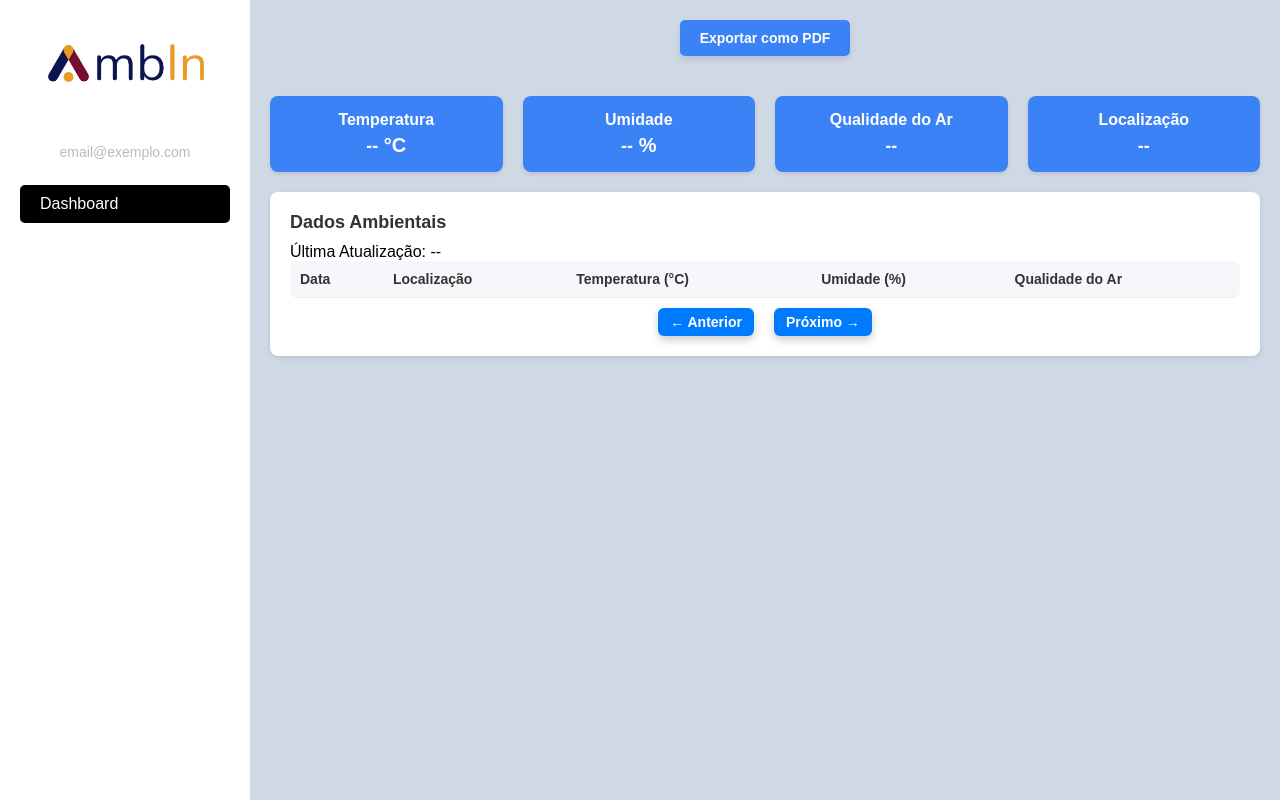
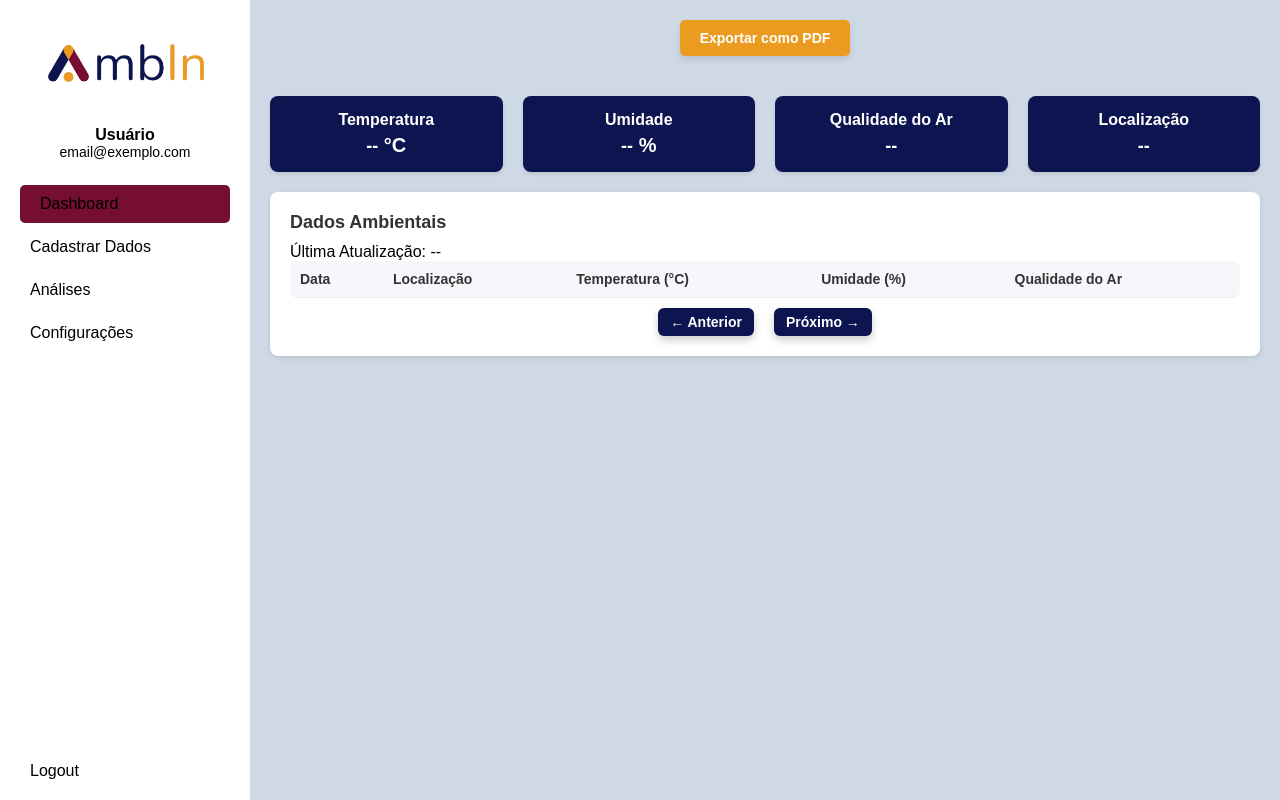
Before and after one commit to Gustavofpsilva/startup, a website: page dashboard.html in a window 1280 px wide. Drawn offline with nearby package versions, Linux system fonts and the light colour scheme.

Commit message:
Update color

```diff
--- a/style.css
+++ b/style.css
@@ -15,7 +15,7 @@
 .sidebar {
     width: 250px;
     background-color: #FFFFFF;
-    color: #fff;
+    color: #000000;
     padding: 20px;
     display: flex;
     flex-direction: column;
@@ -42,7 +42,7 @@
 .user-info p {
     margin: 0;
     font-size: 14px;
-    color: #bbb;
+    color: #000000;
 }
 
 /* Estilos para o botão de logout */
@@ -51,7 +51,7 @@
 }
 
 .logout {
-    color: #fff;
+    color: #000000;
     text-decoration: none;
     display: flex;
     align-items: center;
@@ -68,13 +68,13 @@
     border-radius: 5px;
     border: none;
     background-color: #333;
-    color: #fff;
+    color: #cfd8e5;
 }
 
 nav a {
     display: flex;
     align-items: center;
-    color: #fff;
+    color: #000000;
     padding: 10px;
     text-decoration: none;
     border-radius: 5px;
@@ -85,10 +85,11 @@ nav a {
 nav a i {
     font-size: 18px;
     margin-right: 10px;
+    color: #ffffff;
 }
 
 nav a:hover, nav a.active {
-    background-color: #000000;
+    background-color: #760d33;
 }
 
 /* Estilos para o conteúdo principal */
@@ -102,7 +103,7 @@ main {
 /* Estilos para o botão de exportar como PDF no cabeçalho */
 header #export-pdf {
     padding: 10px 20px;
-    background-color: #3B82F6;
+    background-color: #eb9c20;
     color: #fff;
     border: none;
     border-radius: 5px;
@@ -115,7 +116,7 @@ header #export-pdf {
 }
 
 header #export-pdf:hover {
-    background-color: #2563EB;
+    background-color: #0c154f;
 }
 
 /* Estilos para os cartões de estatísticas */
@@ -128,7 +129,7 @@ header #export-pdf:hover {
 
 .card {
     flex: 1;
-    background-color: #3B82F6;
+    background-color: #0c154f;
     color: #fff;
     padding: 15px;
     text-align: center;
@@ -214,7 +215,7 @@ td, th {
 }
 
 .pagination-button {
-    background-color: #007bff;
+    background-color: #0c154f;
     color: white;
     padding: 6px 12px;
     border: none;
@@ -230,7 +231,7 @@ td, th {
 }
 
 .pagination-button:hover {
-    background-color: #0056b3;
+    background-color: #0c154f;
 }
 
 .pagination-button:focus {
```
